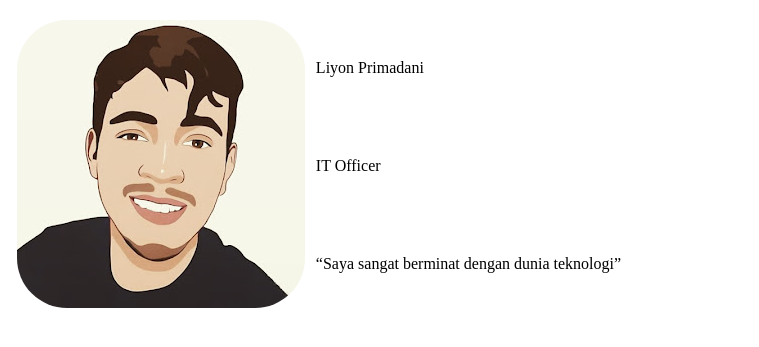
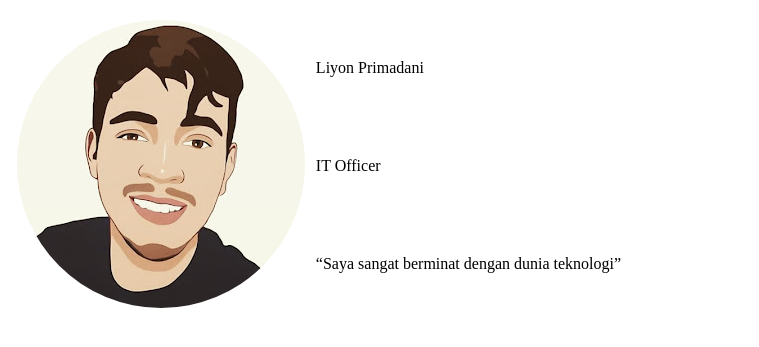
Before and after one commit to LP47ID/LP47ID.github.io, a plain HTML site: page index.html in a window 1280 px wide. Shown: the part 61-408 px from the top of the page, without its empty margins (0-759 px from the left). Drawn offline with Linux system fonts and the light colour scheme.

Commit message:
Update index.html

```diff
--- a/index.html
+++ b/index.html
@@ -14,7 +14,7 @@
     <p style="text-align:center;">
         <table style="width:50%">
             <tr>
-                <th rowspan="3"><img src="liyon.jpg" alt="foto-profile.jpg" style="border-radius:50px;" /> </th>
+                <th rowspan="3"><img src="liyon.jpg" alt="foto-profile.jpg" style="border-radius:180px;" /> </th>
                 <td>Liyon Primadani</td>
             </tr>
             <tr>
```
